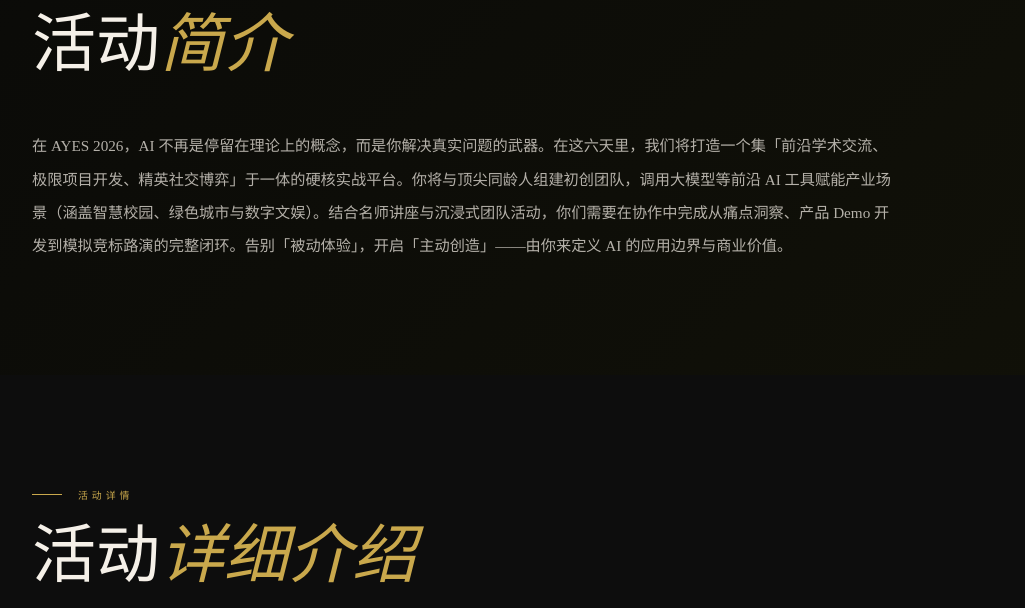
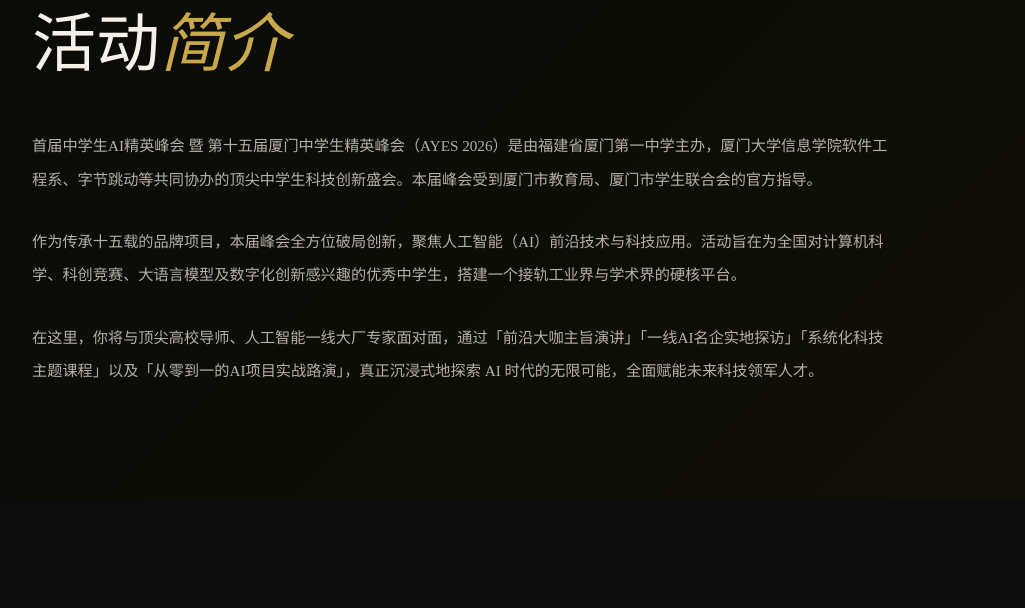
Before and after one commit to I-N-T/i-n-t.github.io, a plain HTML site: page index.html in a window 1280 px wide. Shown: the part 1460-2068 px from the top of the page, without its empty margins (76-1101 px from the left). Drawn offline with nearby package versions, Linux system fonts and the light colour scheme.

Commit message:
Update index.html

```diff
--- a/index.html
+++ b/index.html
@@ -816,8 +816,14 @@
     <p class="section-label reveal">关于峰会</p>
     <h2 class="section-title reveal reveal-delay-1">活动<em>简介</em></h2>
     <div style="margin-top:3rem;" class="reveal reveal-delay-2">
+      <p style="font-size:0.95rem;line-height:2.2;color:rgba(245,240,232,0.72);font-weight:300;max-width:860px;margin-bottom:1.8rem;">
+        首届中学生AI精英峰会 暨 第十五届厦门中学生精英峰会（AYES 2026）是由福建省厦门第一中学主办，厦门大学信息学院软件工程系、字节跳动等共同协办的顶尖中学生科技创新盛会。本届峰会受到厦门市教育局、厦门市学生联合会的官方指导。
+      </p>
+      <p style="font-size:0.95rem;line-height:2.2;color:rgba(245,240,232,0.72);font-weight:300;max-width:860px;margin-bottom:1.8rem;">
+        作为传承十五载的品牌项目，本届峰会全方位破局创新，聚焦人工智能（AI）前沿技术与科技应用。活动旨在为全国对计算机科学、科创竞赛、大语言模型及数字化创新感兴趣的优秀中学生，搭建一个接轨工业界与学术界的硬核平台。
+      </p>
       <p style="font-size:0.95rem;line-height:2.2;color:rgba(245,240,232,0.72);font-weight:300;max-width:860px;">
-        在 AYES 2026，AI 不再是停留在理论上的概念，而是你解决真实问题的武器。在这六天里，我们将打造一个集「前沿学术交流、极限项目开发、精英社交博弈」于一体的硬核实战平台。你将与顶尖同龄人组建初创团队，调用大模型等前沿 AI 工具赋能产业场景（涵盖智慧校园、绿色城市与数字文娱）。结合名师讲座与沉浸式团队活动，你们需要在协作中完成从痛点洞察、产品 Demo 开发到模拟竞标路演的完整闭环。告别「被动体验」，开启「主动创造」——由你来定义 AI 的应用边界与商业价值。
+        在这里，你将与顶尖高校导师、人工智能一线大厂专家面对面，通过「前沿大咖主旨演讲」「一线AI名企实地探访」「系统化科技主题课程」以及「从零到一的AI项目实战路演」，真正沉浸式地探索 AI 时代的无限可能，全面赋能未来科技领军人才。
       </p>
     </div>
   </div>
```
